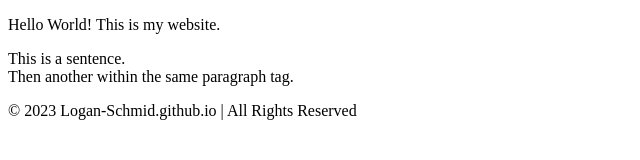
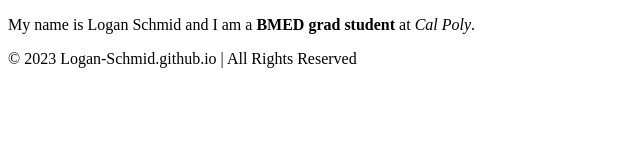
Before and after one commit to Logan-Schmid/Logan-Schmid.github.io, a plain HTML site: page index.html in a window 1280 px wide. Shown: the whole page, without its empty margins (0-640 px from the left). Drawn offline with Linux system fonts and the light colour scheme.

Commit message:
feat: add em and strong tags to index.html body

```diff
--- a/index.html
+++ b/index.html
@@ -6,9 +6,9 @@
   <body>
     <nav></nav>
     <main>
-      <p>Hello World! This is my website.</p>
       <p>
-        This is a sentence.<br />Then another within the same paragraph tag.
+        My name is Logan Schmid and I am a <strong>BMED grad student</strong> at
+        <em>Cal Poly</em>.
       </p>
     </main>
     <footer>© 2023 Logan-Schmid.github.io | All Rights Reserved</footer>
```
